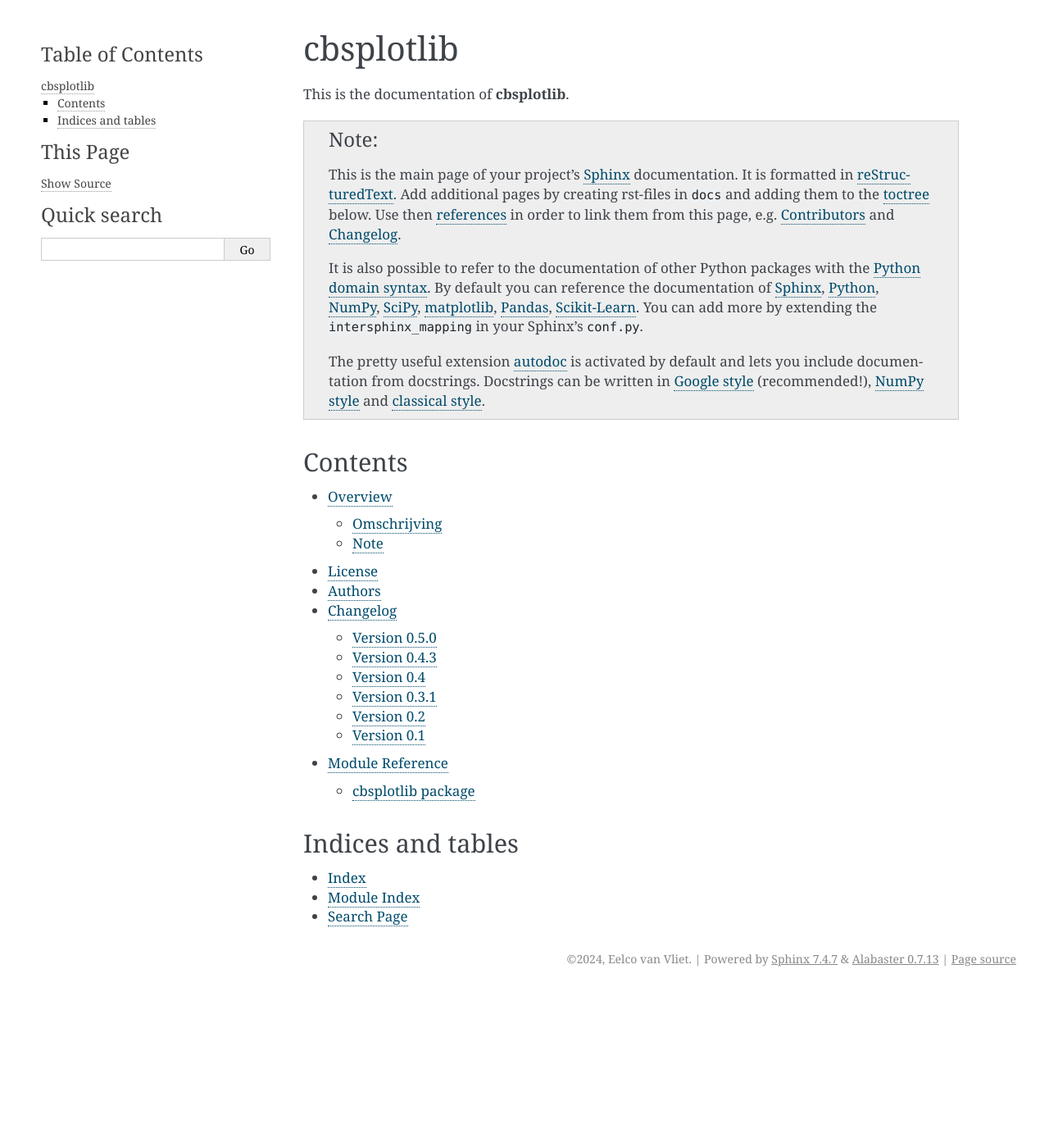
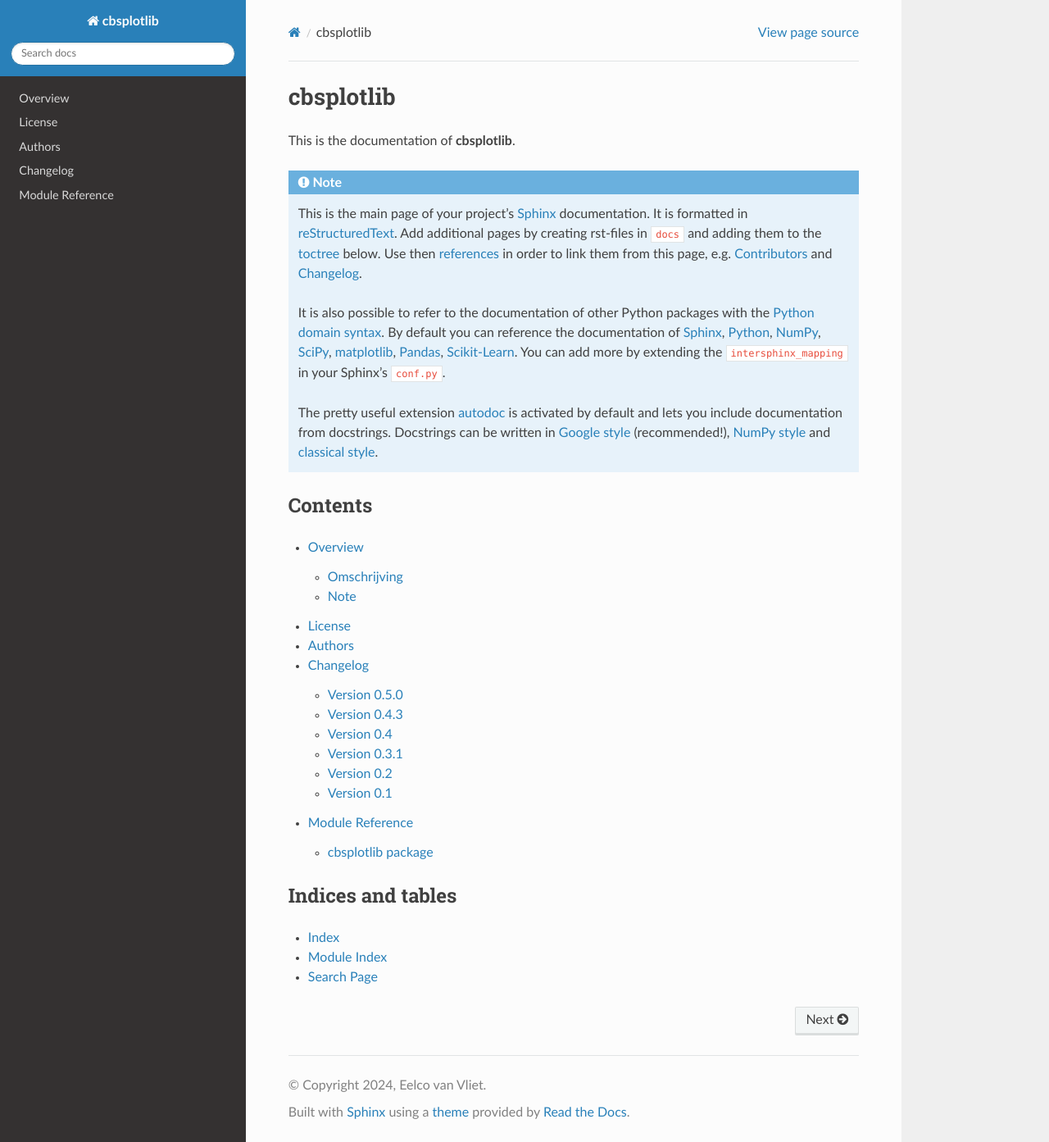
Before and after one commit to eelcovv/cbsplotlib, a Sphinx documentation site: the page built from docs/index.rst, in a window 1280 px wide and 1393 px high. Shown: the whole window at 82% size. Built offline with Sphinx 7.4.7 and the Read the Docs theme 3.1.0, drawn with Linux system fonts in a browser that asks for light colours.

Commit message:
changed to sphinx rtd the

```diff
--- a/docs/conf.py
+++ b/docs/conf.py
@@ -153,14 +153,14 @@
 
 # The theme to use for HTML and HTML Help pages.  See the documentation for
 # a list of builtin themes.
-html_theme = "alabaster"
+html_theme = "sphinx_rtd_theme"
 
 # Theme options are theme-specific and customize the look and feel of a theme
 # further.  For a list of options available for each theme, see the
 # documentation.
 html_theme_options = {
-    "sidebar_width": "300px",
-    "page_width": "1200px"
+#    "sidebar_width": "300px",
+#    "page_width": "1200px"
 }
 
 # Add any paths that contain custom themes here, relative to this directory.
--- a/docs/requirements.txt
+++ b/docs/requirements.txt
@@ -2,4 +2,8 @@
 # To build the module reference correctly, make sure every external package
 # under `install_requires` in `setup.cfg` is also listed here!
 sphinx>=3.2.1
-# sphinx_rtd_theme
+sphinx_rtd_theme
+matplotlib
+numpy
+pandas
+seaborn
```
